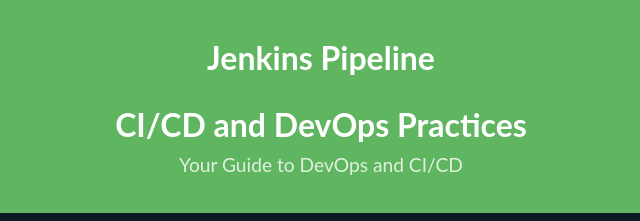
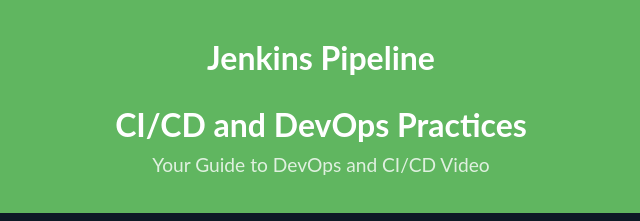
Before and after one commit to MsnB9/Jenkins-pipeline, a plain HTML site: page index.html in a window 1280 px wide. Shown: the top 221 px of the page, 319-959 px from the left. Drawn offline with Linux system fonts and the light colour scheme.

Commit message:
video test 2

```diff
--- a/index.html
+++ b/index.html
@@ -11,7 +11,7 @@
     <header>
         <h1> Jenkins Pipeline<h2>
         <h1>CI/CD and DevOps Practices</h1>
-        <p>Your Guide to DevOps and CI/CD</p>
+        <p>Your Guide to DevOps and CI/CD Video</p>
     </header>
     <nav>
         <ul>
```
